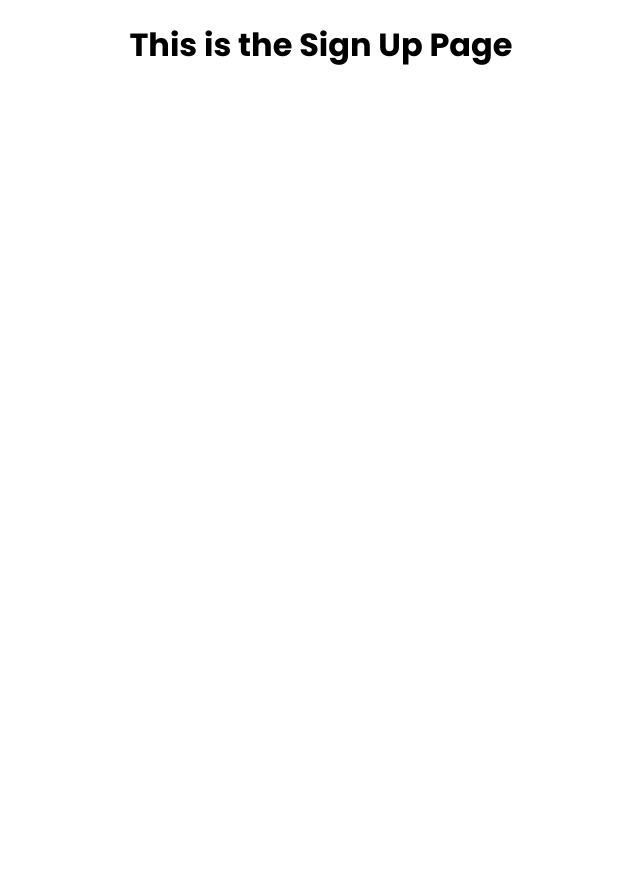
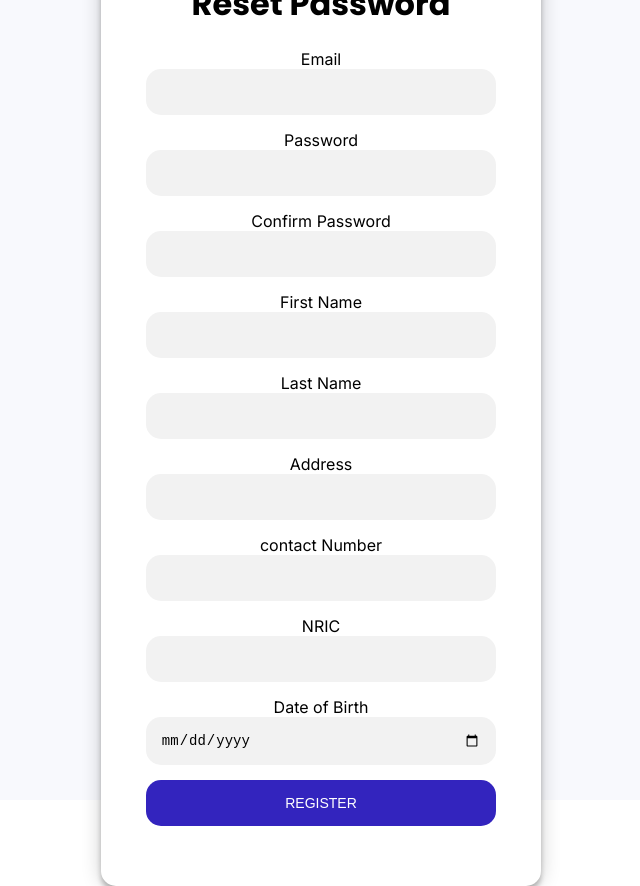
Before and after one commit to Jus323/capstone1, a React (Create React App) app: page /register in a window 1280 px wide. Shown: the whole page, without its empty margins (319-959 px from the left). Before the commit the page ends 800 px from the top, so only its background shows below. Built offline with nearby package versions, Linux system fonts and the light colour scheme.

Commit message:
1. Create FogotPasswordPage.js under pages/, link “Reset” to login page 2. Rename SignupPage to RegisterPage 3. Update RegisterPage.js under pages/, link “Register” to login page 4. Change some <input> type, from “text” to “password”/“email”

```diff
--- a/src/App.js
+++ b/src/App.js
@@ -1,7 +1,8 @@
 import { Routes, Route } from 'react-router-dom'
 import { HomePage } from './pages/HomePage'
 import { LoginPage } from './pages/LoginPage'
-import { SignUpPage } from './pages/SignUpPage'
+import { RegisterPage } from './pages/RegisterPage'
+import { ForgotPasswordPage } from './pages/ForgotPasswordPage'
 import { ProtectedRoute } from "./components/ProtectedRoute";
 import './App.css';
 import { AuthProvider } from './hooks/useAuth';
@@ -12,7 +13,8 @@ function App() {
       <AuthProvider>
         <Routes>
           <Route path="/" element={<LoginPage />} />
-          <Route path="/register" element={<SignUpPage />} />
+          <Route path="/register" element={<RegisterPage />} />
+          <Route path="/forgotpassword" element={<ForgotPasswordPage />} />
           <Route
             path="/home"
             element={
--- /dev/null
+++ b/src/pages/ForgotPasswordPage.js
@@ -0,0 +1,28 @@
+import React from 'react'
+import '../styles/LoginPage.css' // same style as for Loginpage
+// import { Link as RouterLink } from 'react-router-dom'
+
+export const ForgotPasswordPage = () => (
+  <div className="app">
+    <div className="login-form">
+      <h1>Reset Password</h1>
+
+      <form action='\'>
+        <div>
+            <label for="email">Email  </label>
+            <link rel="stylesheet" href="https://fonts.googleapis.com/css2?family=Material+Symbols+Outlined:opsz,wght,FILL,GRAD@48,400,0,0" />
+            <span class="material-symbols-outlined">mail</span>
+            <input type="email" id="email" placeholder="Email"></input>
+        </div>
+        <div>
+            <label for="new_pwd">New Password  </label>
+            <link rel="stylesheet" href="https://fonts.googleapis.com/css2?family=Material+Symbols+Outlined:opsz,wght,FILL,GRAD@48,400,0,0" />
+            <span class="material-symbols-outlined">pets</span>
+            <input type="password" id="new_pwd" placeholder="New Password"></input>
+        </div>
+
+        <input type='submit' class="submit_type" value="Reset"></input>
+      </form>
+    </div>
+  </div>
+);
--- a/src/pages/LoginPage.js
+++ b/src/pages/LoginPage.js
@@ -6,8 +6,8 @@ export const LoginPage = () =>
   <div className="app">
     <div className="login-form">
       <h1>LOGIN</h1>
-      <input type="text" id="email" placeholder="Email"></input>
-      <input type="text" id="pwd" placeholder="Password"></input>
+      <input type="email" id="email" placeholder="Email"></input>
+      <input type="password" id="pwd" placeholder="Password"></input>
       <button>Login</button>
 
       <p className="message">
@@ -18,7 +18,7 @@ export const LoginPage = () =>
       </p>
       <p className="message">
         Forgot password? &nbsp;
-        <RouterLink to="/register">
+        <RouterLink to="/forgotpassword">
           Click here
         </RouterLink>
       </p>
--- /dev/null
+++ b/src/pages/RegisterPage.js
@@ -0,0 +1,51 @@
+import React from 'react'
+import '../styles/LoginPage.css' // same style as for Loginpage
+
+export const RegisterPage = () => (
+  <div className="app">
+    <div className="login-form">
+      <h1>Reset Password</h1>
+
+      <form action='\'>
+        <div>
+            <label for="email">Email</label>
+            <input type="email" id="email"></input>
+        </div>
+        <div>
+            <label for="pwd">Password</label>
+            <input type="password" id="pwd"></input>
+        </div>
+        <div>
+            <label for="confirm_pwd">Confirm Password</label>
+            <input type="password" id="confirm_pwd"></input>
+        </div>
+        <div>
+            <label for="first_name">First Name</label>
+            <input type="text" id="first_name"></input>
+        </div>
+        <div>
+        <label for="last_name">Last Name</label>
+            <input type="text" id="last_name"></input>
+        </div>
+        <div>
+            <label for="address">Address</label>
+            <input type="text" id="address"></input>
+        </div>
+        <div>
+            <label for="contact_number">contact Number</label>
+            <input type="text" id="contact_number"></input>
+        </div>
+        <div>
+            <label for="nric">NRIC</label>
+            <input type="text" id="nric"></input>
+        </div>
+        <div>
+            <label for="birthday">Date of Birth</label>
+            <input type="date" id="birthday"></input>
+        </div>
+
+        <input type='submit' class="submit_type" value="Register"></input>
+      </form>
+    </div>
+  </div>
+);
--- a/src/pages/SignUpPage.js
+++ /dev/null
@@ -1,7 +0,0 @@
-import React from 'react'
-
-export const SignUpPage = () => (
-    <div>
-      <h1>This is the Sign Up Page</h1>
-    </div>
-  );
--- a/src/styles/LoginPage.css
+++ b/src/styles/LoginPage.css
@@ -69,3 +69,18 @@ button:hover {
     color: #3324be;
     text-decoration: none;
 }
+
+.submit_type{
+    text-transform: uppercase;
+    outline: 0;
+    background: #3324be;
+    width: 100%;
+    border: 0;
+    padding: 15px;
+    color: #FFFFFF;
+    font-size: 14px;
+    border-radius:15px;
+    -webkit-transition: all 0.3 ease;
+    transition: all 0.3 ease;
+    cursor: pointer;
+}
```
